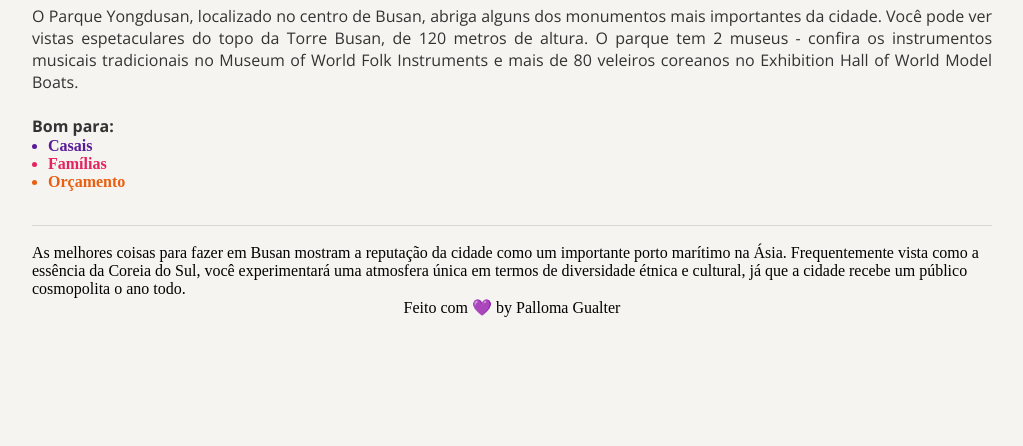
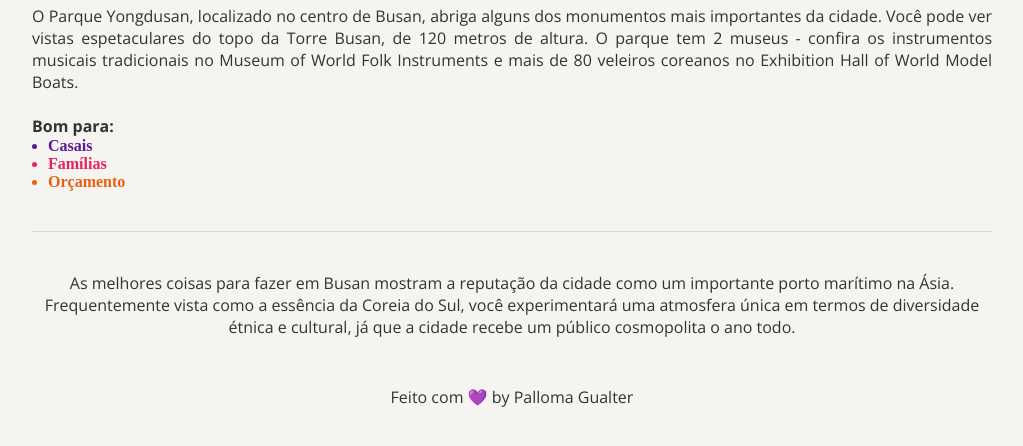
Before and after one commit to pallomagualter/LocalTuristico, a plain HTML site: page index.html in a window 1280 px wide. Shown: the part 2926-3372 px from the top of the page, without its empty margins (128-1151 px from the left). Before the commit the page ends 3283 px from the top, so only its background shows below. Drawn offline with nearby package versions, Linux system fonts and the light colour scheme.

Commit message:
feat: finishing the project

```diff
--- a/index.html
+++ b/index.html
@@ -78,18 +78,16 @@
           </ul>
         </div>
       </div>
+    </body>
 
-      <br />
-      <hr />
-      <br />
+    <hr />
+
+    <footer>
+      <p class="text-footer">
+        As melhores coisas para fazer em Busan mostram a reputação da cidade como um importante porto marítimo na Ásia. Frequentemente vista como a essência da Coreia do Sul, você experimentará uma atmosfera única em termos de diversidade étnica e cultural, já que a cidade recebe um público cosmopolita o ano todo.
+      </p>
 
       <p>
-        As melhores coisas para fazer em Busan mostram a reputação da cidade como um importante porto marítimo na Ásia. Frequentemente vista como a essência da Coreia do Sul, você experimentará uma atmosfera única em termos de diversidade étnica e cultural, já que a cidade recebe um público cosmopolita o ano todo.
-      </p>
-    </body>
-
-    <footer>
-      <p align="center">
         Feito com 💜 by Palloma Gualter
       </p>
     </footer>
--- a/styles.css
+++ b/styles.css
@@ -126,6 +126,8 @@ li.budget {
 }
 
 .content-list {
+  padding-bottom: 1.5rem;
+
   & p {
     font: var(--paragraph);
     color: var(--text-secondary);
@@ -146,3 +148,22 @@ li.budget {
 div.content-card {
   padding-bottom: 1rem;
 }
+
+hr.footer {
+  padding: 2.5rem 0;
+}
+
+footer {
+  padding-top: 2.5rem;
+
+  & p {
+    font: var(--paragraph);
+    color: var(--text-secondary);
+    font-style: normal;
+    text-align: center;
+  }
+
+  & p.text-footer {
+    padding-bottom: 3rem;
+  }
+}
```
